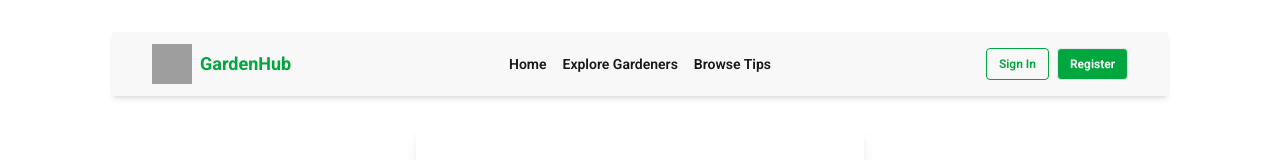
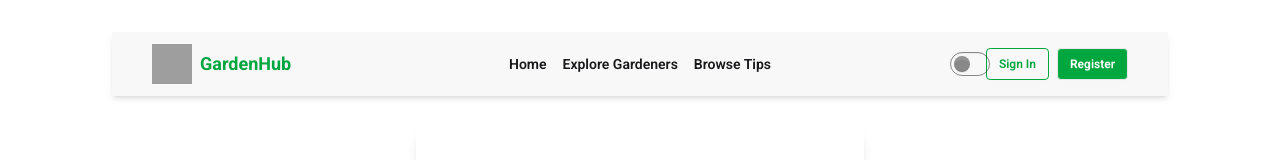
Before and after one commit to nafeesalways/gardening-client, a React (Vite) app: page /auth/login in a window 1280 px wide. Shown: the top 160 px of the page. Built offline with nearby package versions, Linux system fonts and the light colour scheme; no server answers; grey boxes are pictures that could not be loaded; a web font is replaced by a local one.

Commit message:
thme design added

```diff
--- a/src/components/Header.jsx
+++ b/src/components/Header.jsx
@@ -159,7 +159,7 @@ const Header = () => {
         {/* Theme toggle (always visible) */}
         <input
           type="checkbox"
-          className="lg:toggle lg:toggle-success hidden"
+          className="toggle toggle-success -mr-4"
           checked={theme === "dark"}
           onChange={() => setTheme(theme === "dark" ? "light" : "dark")}
           aria-label="Toggle dark mode"
```
